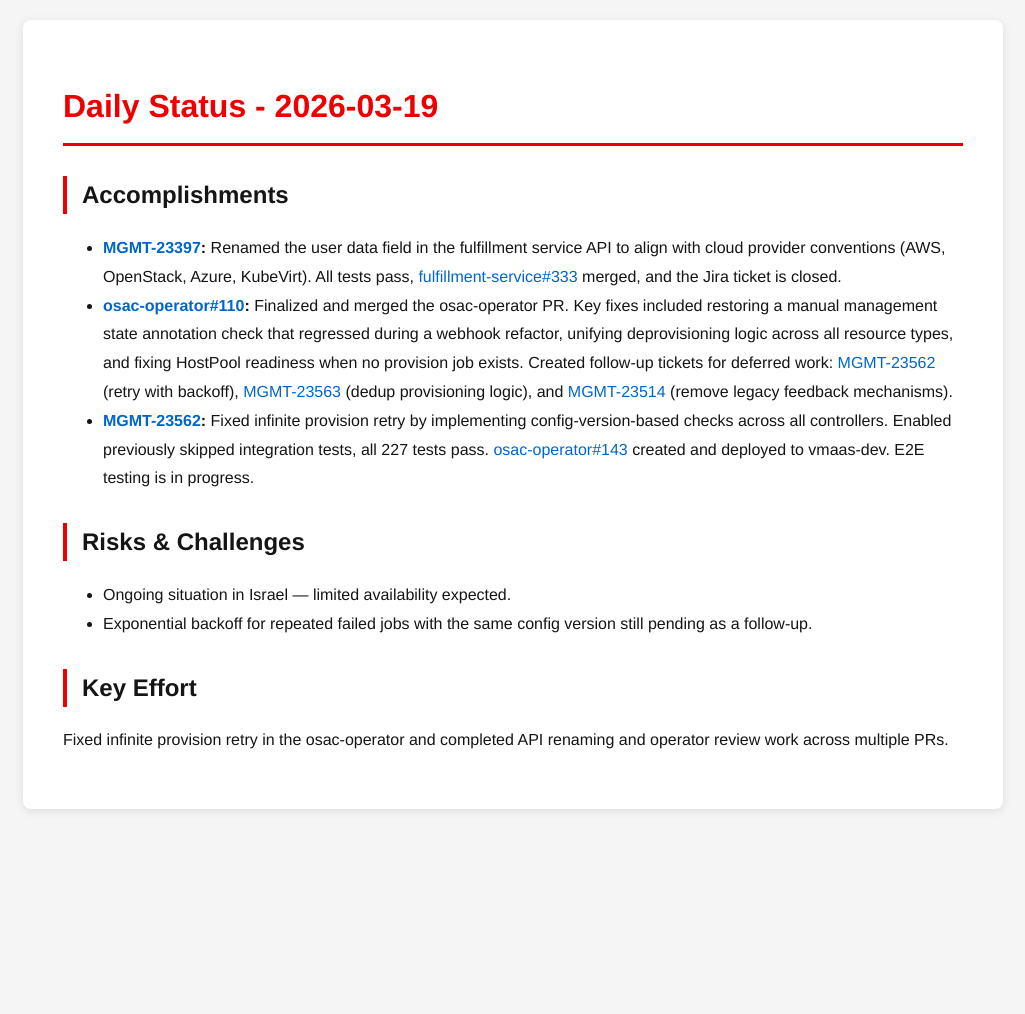
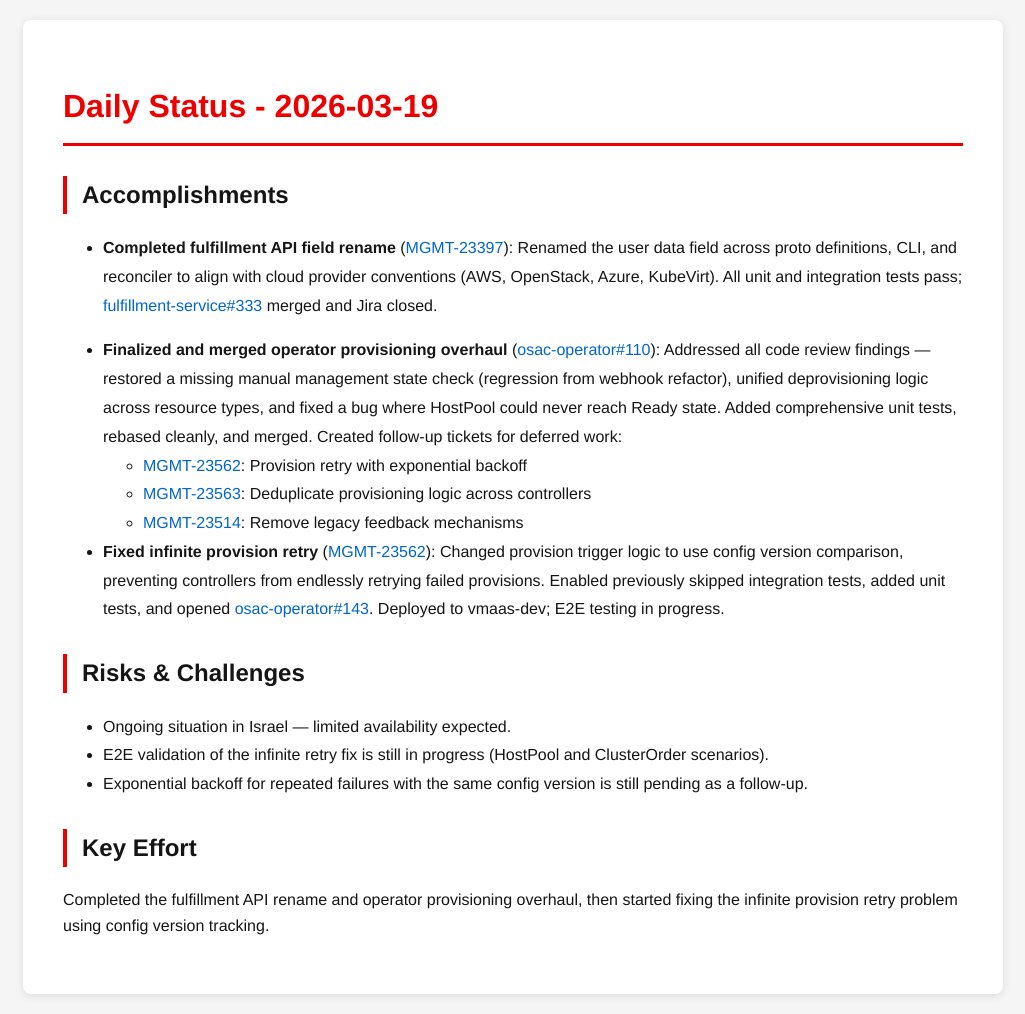
Before and after one commit to tzvatot/daily-status, a Jekyll site: the page built from 2026-03-19.md, in a window 1280 px wide. Shown: the whole page, without its empty margins (127-1152 px from the left). Built offline with Jekyll 4.4.1, drawn with Linux system fonts in a browser that asks for light colours; before the commit the page ends 900 px from its top, so only the background shows below that.

Commit message:
Daily status update - 2026-03-19

```diff
--- a/2026-03-19.md
+++ b/2026-03-19.md
@@ -7,13 +7,22 @@
 # Daily Status - 2026-03-19
 
 ## Accomplishments
-- **[MGMT-23397](https://issues.redhat.com/browse/MGMT-23397):** Renamed the user data field in the fulfillment service API to align with cloud provider conventions (AWS, OpenStack, Azure, KubeVirt). All tests pass, [fulfillment-service#333](https://github.com/osac-project/fulfillment-service/pull/333) merged, and the Jira ticket is closed.
-- **[osac-operator#110](https://github.com/osac-project/osac-operator/pull/110):** Finalized and merged the osac-operator PR. Key fixes included restoring a manual management state annotation check that regressed during a webhook refactor, unifying deprovisioning logic across all resource types, and fixing HostPool readiness when no provision job exists. Created follow-up tickets for deferred work: [MGMT-23562](https://issues.redhat.com/browse/MGMT-23562) (retry with backoff), [MGMT-23563](https://issues.redhat.com/browse/MGMT-23563) (dedup provisioning logic), and [MGMT-23514](https://issues.redhat.com/browse/MGMT-23514) (remove legacy feedback mechanisms).
-- **[MGMT-23562](https://issues.redhat.com/browse/MGMT-23562):** Fixed infinite provision retry by implementing config-version-based checks across all controllers. Enabled previously skipped integration tests, all 227 tests pass. [osac-operator#143](https://github.com/osac-project/osac-operator/pull/143) created and deployed to vmaas-dev. E2E testing is in progress.
+
+- **Completed fulfillment API field rename** ([MGMT-23397](https://issues.redhat.com/browse/MGMT-23397)): Renamed the user data field across proto definitions, CLI, and reconciler to align with cloud provider conventions (AWS, OpenStack, Azure, KubeVirt). All unit and integration tests pass; [fulfillment-service#333](https://github.com/osac-project/fulfillment-service/pull/333) merged and Jira closed.
+
+- **Finalized and merged operator provisioning overhaul** ([osac-operator#110](https://github.com/osac-project/osac-operator/pull/110)): Addressed all code review findings — restored a missing manual management state check (regression from webhook refactor), unified deprovisioning logic across resource types, and fixed a bug where HostPool could never reach Ready state. Added comprehensive unit tests, rebased cleanly, and merged. Created follow-up tickets for deferred work:
+  - [MGMT-23562](https://issues.redhat.com/browse/MGMT-23562): Provision retry with exponential backoff
+  - [MGMT-23563](https://issues.redhat.com/browse/MGMT-23563): Deduplicate provisioning logic across controllers
+  - [MGMT-23514](https://issues.redhat.com/browse/MGMT-23514): Remove legacy feedback mechanisms
+
+- **Fixed infinite provision retry** ([MGMT-23562](https://issues.redhat.com/browse/MGMT-23562)): Changed provision trigger logic to use config version comparison, preventing controllers from endlessly retrying failed provisions. Enabled previously skipped integration tests, added unit tests, and opened [osac-operator#143](https://github.com/osac-project/osac-operator/pull/143). Deployed to vmaas-dev; E2E testing in progress.
 
 ## Risks & Challenges
+
 - Ongoing situation in Israel — limited availability expected.
-- Exponential backoff for repeated failed jobs with the same config version still pending as a follow-up.
+- E2E validation of the infinite retry fix is still in progress (HostPool and ClusterOrder scenarios).
+- Exponential backoff for repeated failures with the same config version is still pending as a follow-up.
 
 ## Key Effort
-Fixed infinite provision retry in the osac-operator and completed API renaming and operator review work across multiple PRs.
+
+Completed the fulfillment API rename and operator provisioning overhaul, then started fixing the infinite provision retry problem using config version tracking.
```
